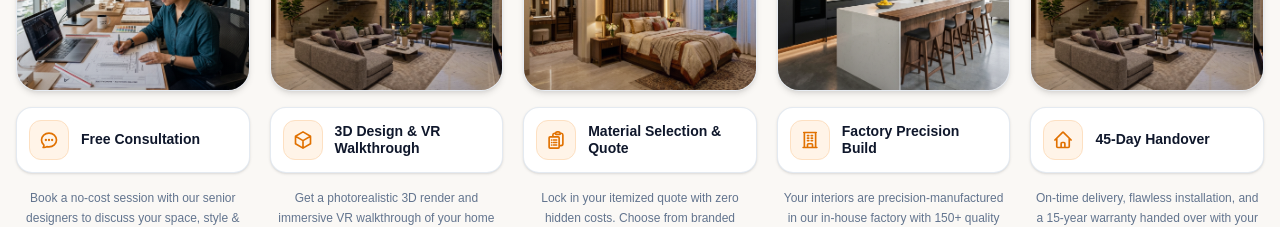
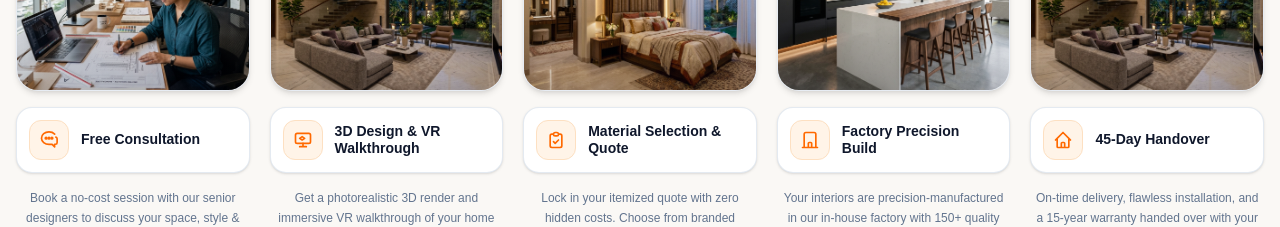
Before and after one commit to nvnkmr127/onestudio-website, a Next.js app: page / in a window 1280 px wide. Shown: the part 2280-2507 px from the top of the page. Built offline with nearby package versions, Linux system fonts and the light colour scheme; no server answers; the database is empty; a web font is replaced by a local one.

Commit message:
fix: update ProcessSteps SVG icons to match reference screenshot design

```diff
--- a/src/components/ProcessSteps.tsx
+++ b/src/components/ProcessSteps.tsx
@@ -10,8 +10,11 @@ const STEPS = [
     desc: 'Book a no-cost session with our senior designers to discuss your space, style & budget.',
     image: '/images/bangalore_architect_planning.png',
     icon: (
-      <svg className="w-5 h-5 text-amber-600" fill="none" stroke="currentColor" strokeWidth="2" viewBox="0 0 24 24">
-        <path strokeLinecap="round" strokeLinejoin="round" d="M8.625 12a.375.375 0 11-.75 0 .375.375 0 01.75 0zm0 0H8.25m4.125 0a.375.375 0 11-.75 0 .375.375 0 01.75 0zm0 0H12m4.125 0a.375.375 0 11-.75 0 .375.375 0 01.75 0zm0 0h-.375M21 12c0 4.556-4.03 8.25-9 8.25a9.764 9.764 0 01-2.555-.337A5.972 5.972 0 015.41 20.97a5.969 5.969 0 01-.474-.065 4.48 4.48 0 00.978-2.025c.09-.457-.133-.901-.467-1.226C3.93 16.178 3 14.189 3 12c0-4.556 4.03-8.25 9-8.25s9 3.694 9 8.25z" />
+      <svg className="w-5 h-5 text-orange-500" fill="none" stroke="currentColor" strokeWidth="2" viewBox="0 0 24 24">
+        <path strokeLinecap="round" strokeLinejoin="round" d="M20.25 8.511c.884.284 1.5 1.128 1.5 2.097v4.286c0 1.136-.847 2.1-1.98 2.193-.34.027-.68.052-1.02.072v3.091l-3-3c-.47 0-.94.004-1.41.01A8.966 8.966 0 0112 17.25c-4.97 0-9-3.358-9-7.5s4.03-7.5 9-7.5c2.72 0 5.167 1.006 6.837 2.645" />
+        <circle cx="8.5" cy="9.75" r="1" fill="currentColor" />
+        <circle cx="12" cy="9.75" r="1" fill="currentColor" />
+        <circle cx="15.5" cy="9.75" r="1" fill="currentColor" />
       </svg>
     ),
   },
@@ -21,8 +24,9 @@ const STEPS = [
     desc: 'Get a photorealistic 3D render and immersive VR walkthrough of your home — before anything is built.',
     image: '/images/luxury_living_room_hero.png',
     icon: (
-      <svg className="w-5 h-5 text-amber-600" fill="none" stroke="currentColor" strokeWidth="2" viewBox="0 0 24 24">
-        <path strokeLinecap="round" strokeLinejoin="round" d="M21 7.5l-9-5.25L3 7.5m18 0l-9 5.25m9-5.25v9l-9 5.25M3 7.5l9 5.25M3 7.5v9l9 5.25m0-9v9" />
+      <svg className="w-5 h-5 text-orange-500" fill="none" stroke="currentColor" strokeWidth="2" viewBox="0 0 24 24">
+        <rect x="3" y="4" width="18" height="12" rx="2" strokeLinecap="round" strokeLinejoin="round" />
+        <path strokeLinecap="round" strokeLinejoin="round" d="M12 16v4m-4 0h8m-5-12l3 2-3 2-3-2 3-2z" />
       </svg>
     ),
   },
@@ -32,8 +36,8 @@ const STEPS = [
     desc: 'Lock in your itemized quote with zero hidden costs. Choose from branded materials at transparent prices.',
     image: '/images/luxury_master_bedroom.png',
     icon: (
-      <svg className="w-5 h-5 text-amber-600" fill="none" stroke="currentColor" strokeWidth="2" viewBox="0 0 24 24">
-        <path strokeLinecap="round" strokeLinejoin="round" d="M9 12h3.75M9 15h3.75M9 18h3.75m3 .75H18a2.25 2.25 0 002.25-2.25V6.108c0-1.135-.845-2.098-1.976-2.192a48.424 48.424 0 00-1.123-.08m-5.801 0c-.065.21-.1.433-.1.664 0 .414.336.75.75.75h4.5a.75.75 0 00.75-.75 2.25 2.25 0 00-.1-.664m-5.8 0A2.251 2.251 0 0113.5 2.25H15c1.012 0 1.867.668 2.15 1.586m-5.8 0c-.376.023-.75.05-1.124.08C9.095 4.01 8.25 4.973 8.25 6.108V8.25m0 0H4.875c-.621 0-1.125.504-1.125 1.125v11.25c0 .621.504 1.125 1.125 1.125h9.75c.621 0 1.125-.504 1.125-1.125V9.375c0-.621-.504-1.125-1.125-1.125H8.25zM6.75 12h.008v.008H6.75V12zm0 3h.008v.008H6.75V15zm0 3h.008v.008H6.75V18z" />
+      <svg className="w-5 h-5 text-orange-500" fill="none" stroke="currentColor" strokeWidth="2" viewBox="0 0 24 24">
+        <path strokeLinecap="round" strokeLinejoin="round" d="M9 5H7a2 2 0 00-2 2v12a2 2 0 002 2h10a2 2 0 002-2V7a2 2 0 00-2-2h-2M9 5a2 2 0 002 2h2a2 2 0 002-2M9 5a2 2 0 012-2h2a2 2 0 012 2m-6 9l2 2 4-4" />
       </svg>
     ),
   },
@@ -43,8 +47,8 @@ const STEPS = [
     desc: 'Your interiors are precision-manufactured in our in-house factory with 150+ quality checkpoints.',
     image: '/images/luxury_modular_kitchen.png',
     icon: (
-      <svg className="w-5 h-5 text-amber-600" fill="none" stroke="currentColor" strokeWidth="2" viewBox="0 0 24 24">
-        <path strokeLinecap="round" strokeLinejoin="round" d="M3.75 21h16.5M4.5 3h15M5.25 3v18m13.5-18v18M9 6.75h1.5m-1.5 3h1.5m-1.5 3h1.5m3-6h1.5m-1.5 3h1.5m-1.5 3h1.5M9 21v-3.375c0-.621.504-1.125 1.125-1.125h3.75c.621 0 1.125.504 1.125 1.125V21" />
+      <svg className="w-5 h-5 text-orange-500" fill="none" stroke="currentColor" strokeWidth="2" viewBox="0 0 24 24">
+        <path strokeLinecap="round" strokeLinejoin="round" d="M19 21V5a2 2 0 00-2-2H7a2 2 0 00-2 2v16m14 0h2m-2 0h-5m-9 0H3m2 0h5m0 0v-5a1 1 0 011-1h2a1 1 0 011 1v5m-4 0h4" />
       </svg>
     ),
   },
@@ -54,8 +58,8 @@ const STEPS = [
     desc: 'On-time delivery, flawless installation, and a 15-year warranty handed over with your keys.',
     image: '/images/luxury_living_room_hero.png',
     icon: (
-      <svg className="w-5 h-5 text-amber-600" fill="none" stroke="currentColor" strokeWidth="2" viewBox="0 0 24 24">
-        <path strokeLinecap="round" strokeLinejoin="round" d="M2.25 12l8.954-8.955c.44-.439 1.152-.439 1.591 0L21.75 12M4.5 9.75v10.125c0 .621.504 1.125 1.125 1.125H9.75v-4.875c0-.621.504-1.125 1.125-1.125h2.25c.621 0 1.125.504 1.125 1.125V21h4.125c.621 0 1.125-.504 1.125-1.125V9.75M8.25 21h8.25" />
+      <svg className="w-5 h-5 text-orange-500" fill="none" stroke="currentColor" strokeWidth="2" viewBox="0 0 24 24">
+        <path strokeLinecap="round" strokeLinejoin="round" d="M3 12l2-2m0 0l7-7 7 7M5 10v10a1 1 0 001 1h3m10-11l2 2m-2-2v10a1 1 0 01-1 1h-3m-6 0a1 1 0 001-1v-4a1 1 0 011-1h2a1 1 0 011 1v4a1 1 0 001 1m-6 0h6" />
       </svg>
     ),
   },
```
